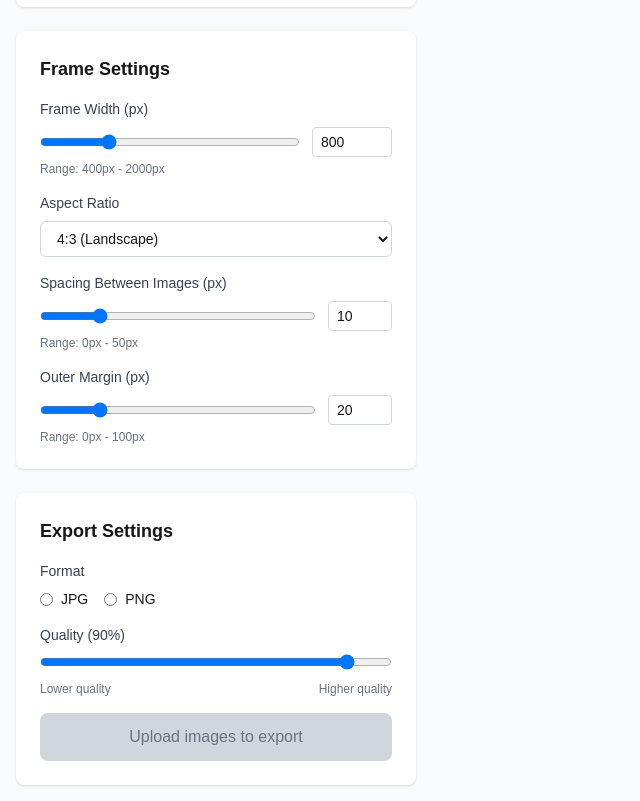
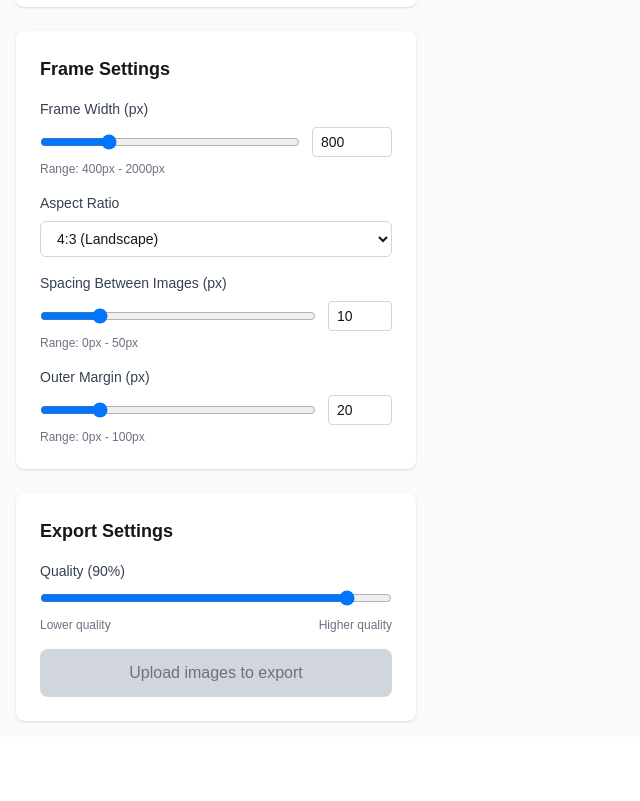
Before and after one commit to ch4mchi/instacollage, a Next.js app: page / in a window 1280 px wide. Shown: the part 901-1702 px from the top of the page, without its empty margins (0-640 px from the left). After the commit the page ends 1638 px from the top, so only its background shows below. Built offline with nearby package versions, Linux system fonts and the light colour scheme.

Commit message:
remove png export

```diff
--- a/src/components/CollageApp.tsx
+++ b/src/components/CollageApp.tsx
@@ -7,14 +7,13 @@ import { LayoutSelector } from './LayoutSelector';
 import { FrameSettings } from './FrameSettings';
 import { CollageCanvas } from './CollageCanvas';
 import { ExportControls } from './ExportControls';
-import { UploadedImage, CollageLayout, AspectRatio, ExportFormat, SpacingSettings, LAYOUT_CONFIGS } from '@/types/collage';
+import { UploadedImage, CollageLayout, AspectRatio, SpacingSettings, LAYOUT_CONFIGS } from '@/types/collage';
 
 export function CollageApp() {
   const [images, setImages] = useState<UploadedImage[]>([]);
   const [selectedLayout, setSelectedLayout] = useState<CollageLayout>('2x2');
   const [frameWidth, setFrameWidth] = useState<number>(800);
   const [aspectRatio, setAspectRatio] = useState<AspectRatio>('4:3');
-  const [exportFormat, setExportFormat] = useState<ExportFormat>('jpg');
   const [exportQuality, setExportQuality] = useState<number>(90);
   const [spacing, setSpacing] = useState<SpacingSettings>({ gap: 10, margin: 20 });
 
@@ -34,8 +33,8 @@ export function CollageApp() {
     if (!canvasRef.current) return;
 
     const canvas = canvasRef.current;
-    const mimeType = exportFormat === 'jpg' ? 'image/jpeg' : 'image/png';
-    const quality = exportFormat === 'jpg' ? exportQuality / 100 : undefined;
+    const mimeType = 'image/jpeg';
+    const quality = exportQuality / 100;
 
     canvas.toBlob((blob) => {
       if (!blob) return;
@@ -43,13 +42,13 @@ export function CollageApp() {
       const url = URL.createObjectURL(blob);
       const link = document.createElement('a');
       link.href = url;
-      link.download = `collage.${exportFormat}`;
+      link.download = 'collage.jpg';
       document.body.appendChild(link);
       link.click();
       document.body.removeChild(link);
       URL.revokeObjectURL(url);
     }, mimeType, quality);
-  }, [exportFormat, exportQuality]);
+  }, [exportQuality]);
 
   return (
     <div className="min-h-screen bg-gray-50 p-4">
@@ -91,9 +90,7 @@ export function CollageApp() {
             {/* Export Controls - shown here on desktop */}
             <div className="hidden lg:block">
               <ExportControls
-                format={exportFormat}
                 quality={exportQuality}
-                onFormatChange={setExportFormat}
                 onQualityChange={setExportQuality}
                 onExport={handleExport}
                 disabled={images.length === 0}
@@ -116,9 +113,7 @@ export function CollageApp() {
           {/* Export Controls - shown here on mobile, after canvas */}
           <div className="lg:hidden order-3">
             <ExportControls
-              format={exportFormat}
               quality={exportQuality}
-              onFormatChange={setExportFormat}
               onQualityChange={setExportQuality}
               onExport={handleExport}
               disabled={images.length === 0}
--- a/src/components/ExportControls.tsx
+++ b/src/components/ExportControls.tsx
@@ -1,21 +1,16 @@
 'use client';
 
 import React from 'react';
-import { ExportFormat } from '@/types/collage';
 
 interface ExportControlsProps {
-  format: ExportFormat;
   quality: number;
-  onFormatChange: (format: ExportFormat) => void;
   onQualityChange: (quality: number) => void;
   onExport: () => void;
   disabled: boolean;
 }
 
 export function ExportControls({
-  format,
   quality,
-  onFormatChange,
   onQualityChange,
   onExport,
   disabled,
@@ -25,39 +20,7 @@ export function ExportControls({
       <h2 className="text-lg font-semibold mb-4">Export Settings</h2>
 
       <div className="space-y-4">
-        {/* Format Selection */}
-        <div>
-          <label className="block text-sm font-medium text-gray-700 mb-2">
-            Format
-          </label>
-          <div className="flex space-x-4">
-            <label className="flex items-center">
-              <input
-                type="radio"
-                name="format"
-                value="jpg"
-                checked={format === 'jpg'}
-                onChange={() => onFormatChange('jpg')}
-                className="mr-2"
-              />
-              <span className="text-sm">JPG</span>
-            </label>
-            <label className="flex items-center">
-              <input
-                type="radio"
-                name="format"
-                value="png"
-                checked={format === 'png'}
-                onChange={() => onFormatChange('png')}
-                className="mr-2"
-              />
-              <span className="text-sm">PNG</span>
-            </label>
-          </div>
-        </div>
-
-        {/* Quality Setting (only for JPG) */}
-        {format === 'jpg' && (
+        {/* Quality Setting */}
         <div>
           <label className="block text-sm font-medium text-gray-700 mb-2">
             Quality ({quality}%)
@@ -76,7 +39,6 @@ export function ExportControls({
             <span>Higher quality</span>
           </div>
         </div>
-        )}
 
         {/* Export Button */}
         <button
@@ -88,7 +50,7 @@ export function ExportControls({
               : 'bg-blue-600 text-white hover:bg-blue-700 focus:outline-none focus:ring-2 focus:ring-blue-500 focus:ring-offset-2'
           }`}
         >
-          {disabled ? 'Upload images to export' : `Export as ${format.toUpperCase()}`}
+          {disabled ? 'Upload images to export' : 'Export as JPG'}
         </button>
       </div>
     </div>
--- a/src/types/collage.ts
+++ b/src/types/collage.ts
@@ -10,7 +10,7 @@ export type CollageLayout = '1x1' | '1x2' | '2x1' | '2x2' | '3x1' | '1x3';
 
 export type AspectRatio = '1:1' | '2:3' | '3:2' | '3:4' | '4:3' | '4:5' | '5:4' | '16:9' | '9:16';
 
-export type ExportFormat = 'jpg' | 'png';
+export type ExportFormat = 'jpg';
 
 export interface LayoutDimensions {
   rows: number;
```
Lines whose indentation alone changed are shown as unchanged.
